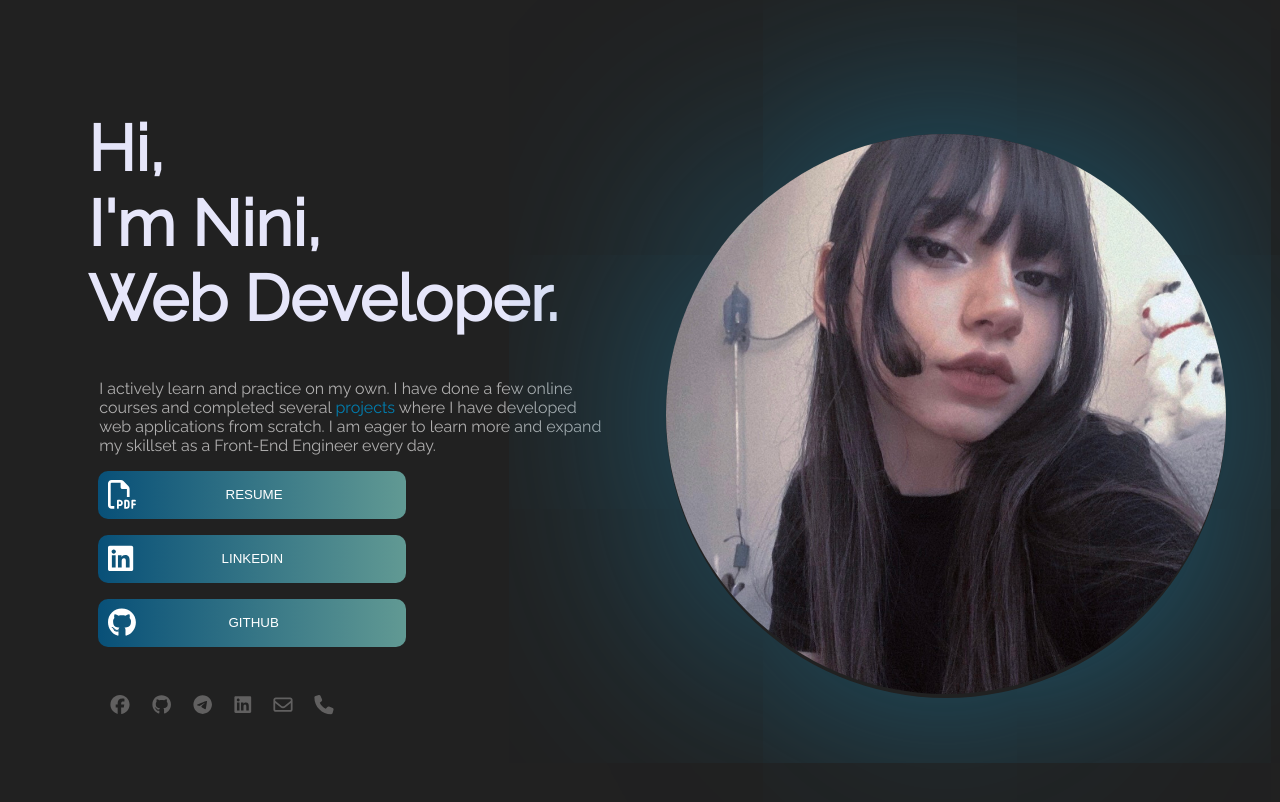
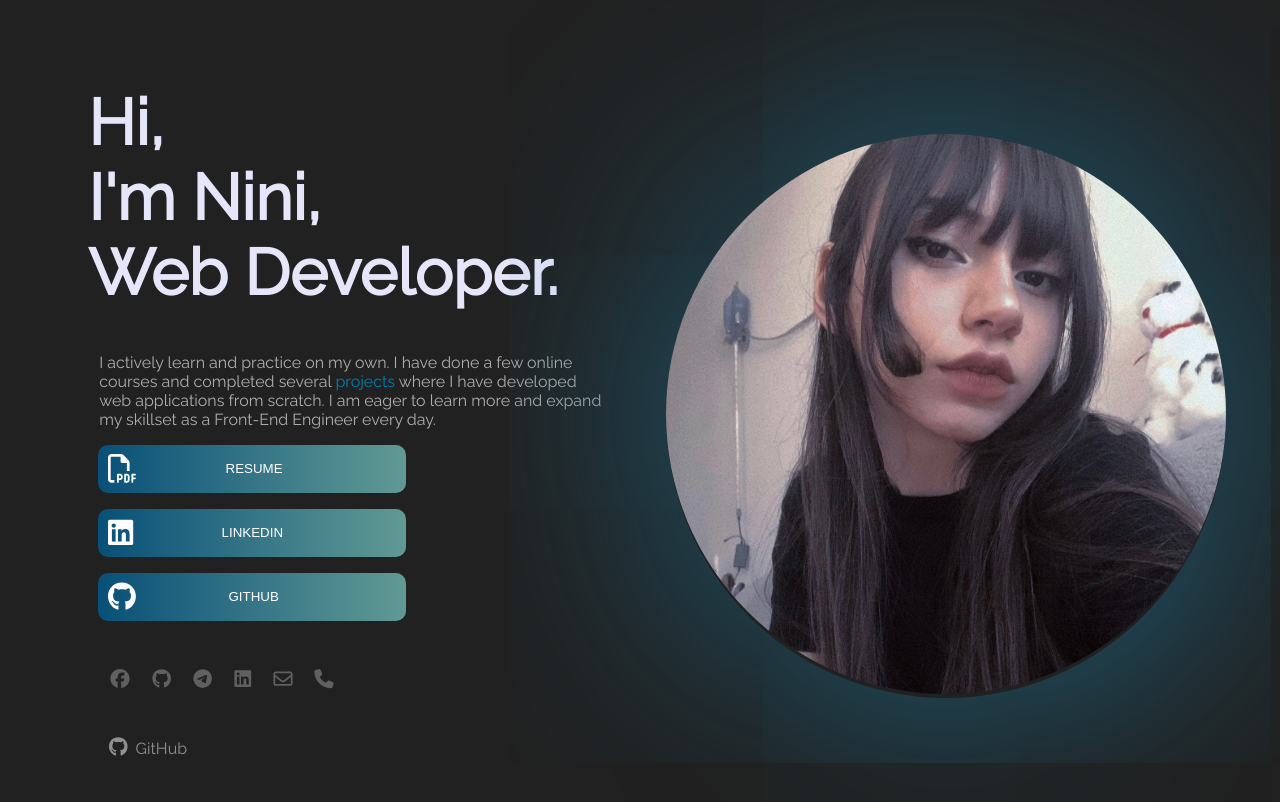
Before and after one commit to melissamelissaa/Portfolio, a React (Create React App) app: page / in a window 1280 px wide. Shown: the top 802 px of the page. Built offline with nearby package versions, Linux system fonts and the light colour scheme.

Commit message:
Add portfolio's source

```diff
--- a/src/App.css
+++ b/src/App.css
@@ -99,6 +99,16 @@ button {
   display: flex;
   margin-bottom: 3rem;
 }
+#link {
+  text-decoration: none;
+  color: rgb(146, 143, 143);
+}
+.PortfolioGhIcon {
+  font-size: 1.2rem;
+}
+.sourceDiv {
+  margin: 0 0 2rem 1.3rem;
+}
 @media screen and (min-width: 1005px) {
   .App {
     width: 90%;
--- a/src/App.js
+++ b/src/App.js
@@ -134,7 +134,13 @@ function App() {
             <FontAwesomeIcon icon={faPhone} className="icon" />
           </a>
         </div>
+        <a href="https://github.com/melissamelissaa/Portfolio" id="link">
+        <div className="sourceDiv" >
+        <FontAwesomeIcon icon={faGithub} className="PortfolioGhIcon" />&nbsp; GitHub
+        </div>
+        </a>
       </div>
+
     </div>
   );
 }
```
